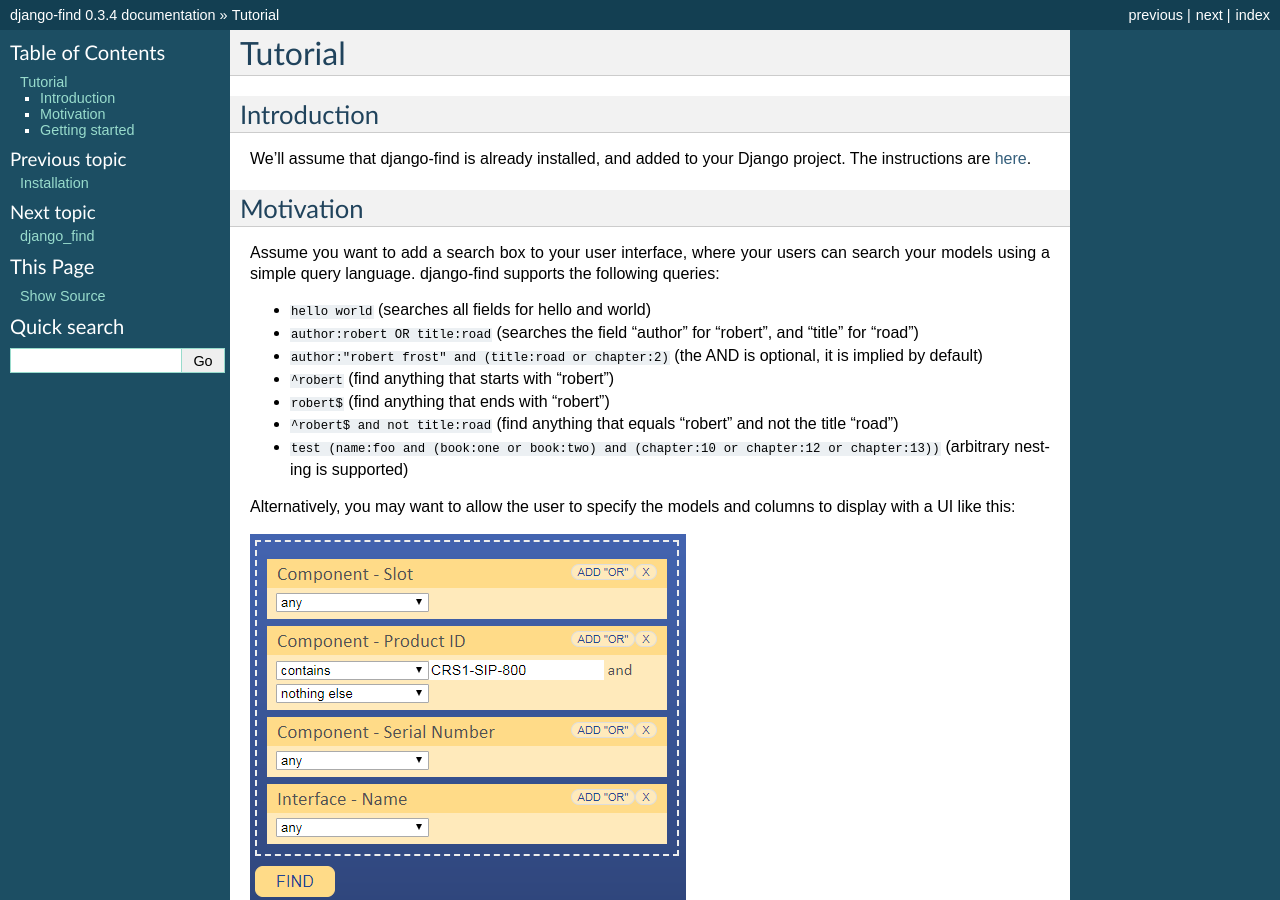
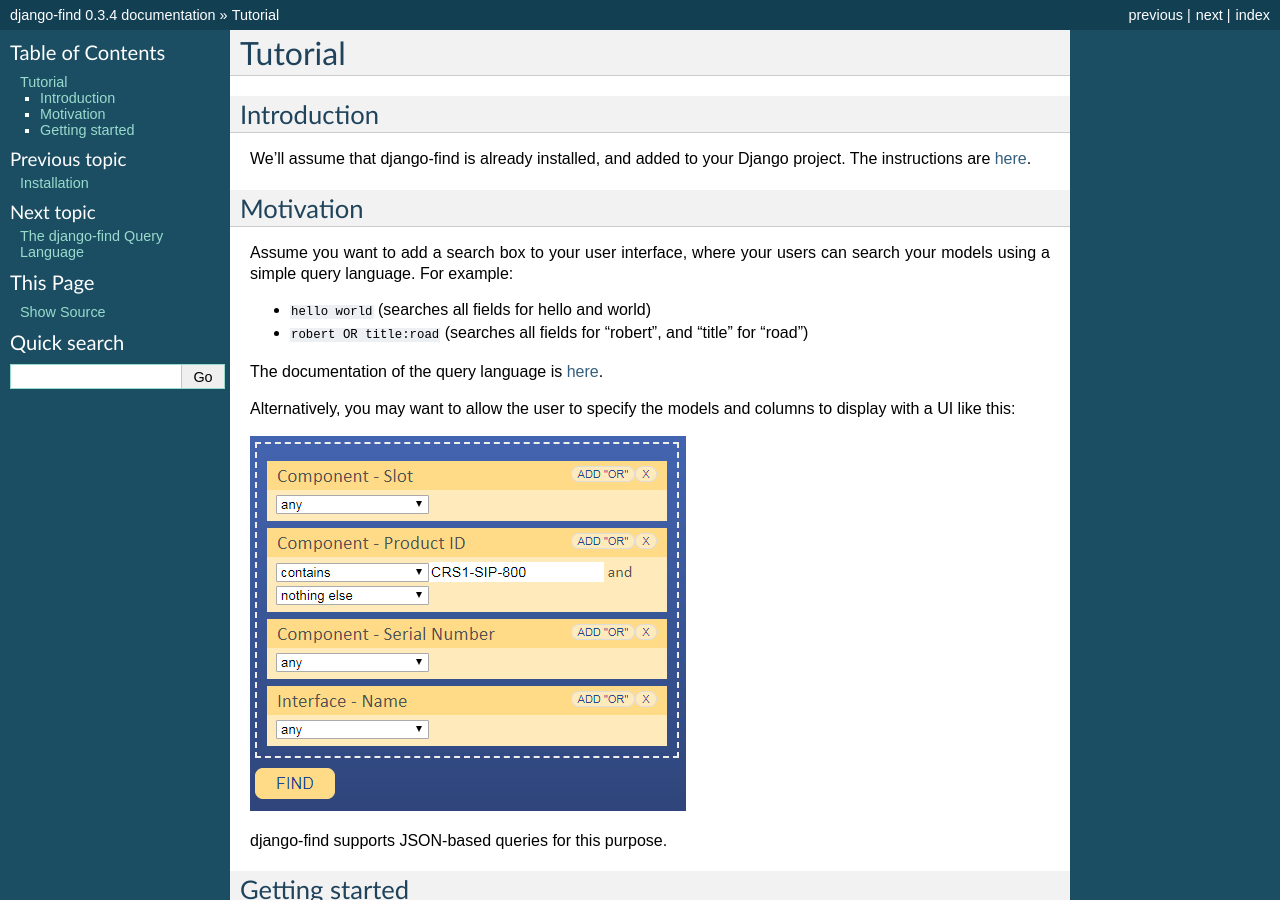
Before and after one commit to knipknap/django-find, a Sphinx documentation site: the page built from docs/tutorial.rst, in a window 1280 px wide and 900 px high. Built offline with Sphinx 7.4.7, drawn with Linux system fonts in a browser that asks for light colours.

Commit message:
add full query language documentation

```diff
--- a/docs/index.rst
+++ b/docs/index.rst
@@ -69,6 +69,7 @@
 
    install
    tutorial
+   query
    API Documentation<modules>
 
 Development
--- a/docs/tutorial.rst
+++ b/docs/tutorial.rst
@@ -12,15 +12,12 @@
 
 Assume you want to add a search box to your user interface, where
 your users can search your models using a simple query language.
-django-find supports the following queries:
+For example:
 
 - ``hello world`` (searches all fields for hello and world)
-- ``author:robert OR title:road`` (searches the field "author" for "robert", and "title" for "road")
-- ``author:"robert frost" and (title:road or chapter:2)`` (the AND is optional, it is implied by default)
-- ``^robert`` (find anything that starts with "robert")
-- ``robert$`` (find anything that ends with "robert")
-- ``^robert$ and not title:road`` (find anything that equals "robert" and not the title "road")
-- ``test (name:foo and (book:one or book:two) and (chapter:10 or chapter:12 or chapter:13))`` (arbitrary nesting is supported)
+- ``robert OR title:road`` (searches all fields for "robert", and "title" for "road")
+
+The documentation of the query language is :doc:`here <query>`.
 
 Alternatively, you may want to allow the user to specify the
 models and columns to display with a UI like this:
```
Also changed, not shown: docs/query.rst (added, +153 -0 lines).
